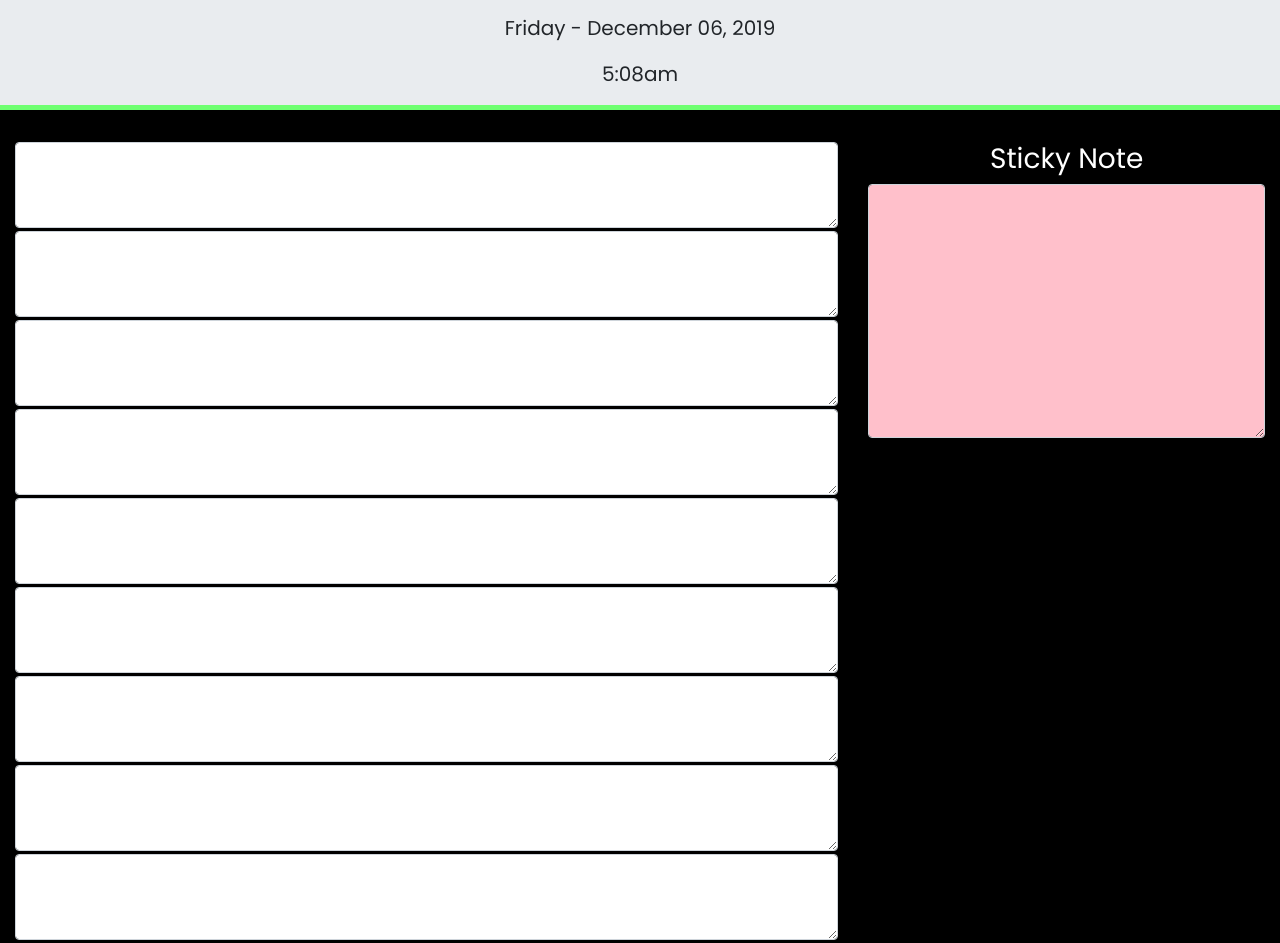
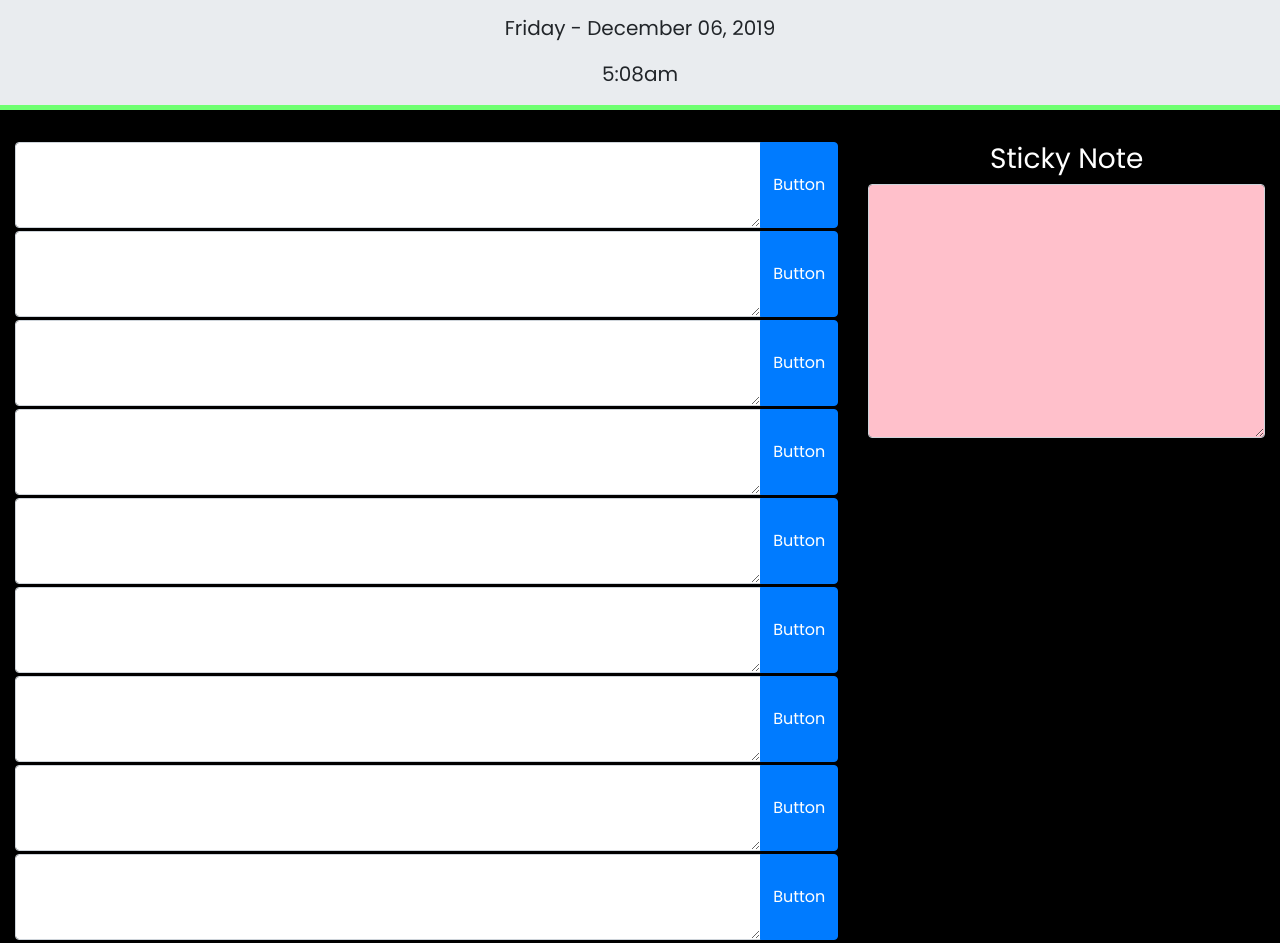
Before and after one commit to geneSaiyan/EZ-Schedule, a plain HTML site: page index.html in a window 1280 px wide. Shown: the part 128-1071 px from the top of the page. Drawn offline with nearby package versions, Linux system fonts and the light colour scheme.

Commit message:
Added save button to text boxes

```diff
--- a/assests/styles.css
+++ b/assests/styles.css
@@ -18,7 +18,7 @@ body{
     margin-top:1%;
 }
 
-#schedule-div textarea{
+#schedule-div .input-group{
     margin-bottom: 3px;
 }
 
--- a/index.html
+++ b/index.html
@@ -5,7 +5,7 @@
     <title>EZ-SCHEDULE</title>
     <link rel="stylesheet" href="https://stackpath.bootstrapcdn.com/bootstrap/4.3.1/css/bootstrap.min.css"
         integrity="sha384-ggOyR0iXCbMQv3Xipma34MD+dH/1fQ784/j6cY/iJTQUOhcWr7x9JvoRxT2MZw1T" crossorigin="anonymous">
-        <link href="https://fonts.googleapis.com/css?family=Poppins&display=swap" rel="stylesheet">
+    <link href="https://fonts.googleapis.com/css?family=Poppins&display=swap" rel="stylesheet">
     <link rel="stylesheet" href="assests/styles.css">
 </head>
 
@@ -23,19 +23,65 @@
     <div id="schedule-div" class="container-fluid">
         <div class="row">
             <div class="col-8">
-                <textarea class="form-control" id="txt9am"  rows="3"></textarea>
-                <textarea class="form-control" id="txt10am" rows="3"></textarea>
-                <textarea class="form-control" id="txt11am"  rows="3"></textarea>
-                <textarea class="form-control" id="txt12pm"  rows="3"></textarea>
-                <textarea class="form-control" id="txt1pm"  rows="3"></textarea>
-                <textarea class="form-control" id="txt2pm"  rows="3"></textarea>
-                <textarea class="form-control" id="txt3pm"  rows="3"></textarea>
-                <textarea class="form-control" id="txt4pm"  rows="3"></textarea>
-                <textarea class="form-control" id="txt5pm"  rows="3"></textarea>
+                <div class="input-group">
+                    <textarea class="form-control" id="txt9am" rows="3"></textarea>
+                    <div class="input-group-append" id="button-addon1">
+                        <button class="btn btn-primary" type="button">Button</button>
+                    </div>
+                </div>
+                <div class="input-group">
+                    <textarea class="form-control" id="txt10am" rows="3"></textarea>
+                    <div class="input-group-append" id="button-addon1">
+                        <button class="btn btn-primary" type="button">Button</button>
+                    </div>
+                </div>
+                <div class="input-group">
+                    <textarea class="form-control" id="txt11am" rows="3"></textarea>
+                    <div class="input-group-append" id="button-addon1">
+                        <button class="btn btn-primary" type="button">Button</button>
+                    </div>
+                </div>
+                <div class="input-group">
+                    <textarea class="form-control" id="txt12pm" rows="3"></textarea>
+                    <div class="input-group-append" id="button-addon1">
+                        <button class="btn btn-primary" type="button">Button</button>
+                    </div>
+                </div>
+                <div class="input-group">
+                    <textarea class="form-control" id="txt1pm" rows="3"></textarea>
+                    <div class="input-group-append" id="button-addon1">
+                        <button class="btn btn-primary" type="button">Button</button>
+                    </div>
+                </div>
+                <div class="input-group">
+                    <textarea class="form-control" id="txt2pm" rows="3"></textarea>
+                    <div class="input-group-append" id="button-addon1">
+                        <button class="btn btn-primary" type="button">Button</button>
+                    </div>
+                </div>
+                <div class="input-group">
+                    <textarea class="form-control" id="txt3pm" rows="3"></textarea>
+                    <div class="input-group-append" id="button-addon1">
+                        <button class="btn btn-primary" type="button">Button</button>
+                    </div>
+                </div>
+                <div class="input-group">
+                    <textarea class="form-control" id="txt4pm" rows="3"></textarea>
+                    <div class="input-group-append" id="button-addon1">
+                        <button class="btn btn-primary" type="button">Button</button>
+                    </div>
+                </div>
+                <div class="input-group">
+                    <textarea class="form-control" id="txt5pm" rows="3"></textarea>
+                    <div class="input-group-append" id="button-addon1">
+                        <button class="btn btn-primary" type="button">Button</button>
+                    </div>
+                </div>
+
             </div>
             <div class="col-4">
                 <h3>Sticky Note</h3>
-                <textarea class="form-control" id="pinkStickyNote"  rows="10"></textarea>
+                <textarea class="form-control" id="pinkStickyNote" rows="10"></textarea>
             </div>
         </div>
     </div>
```
